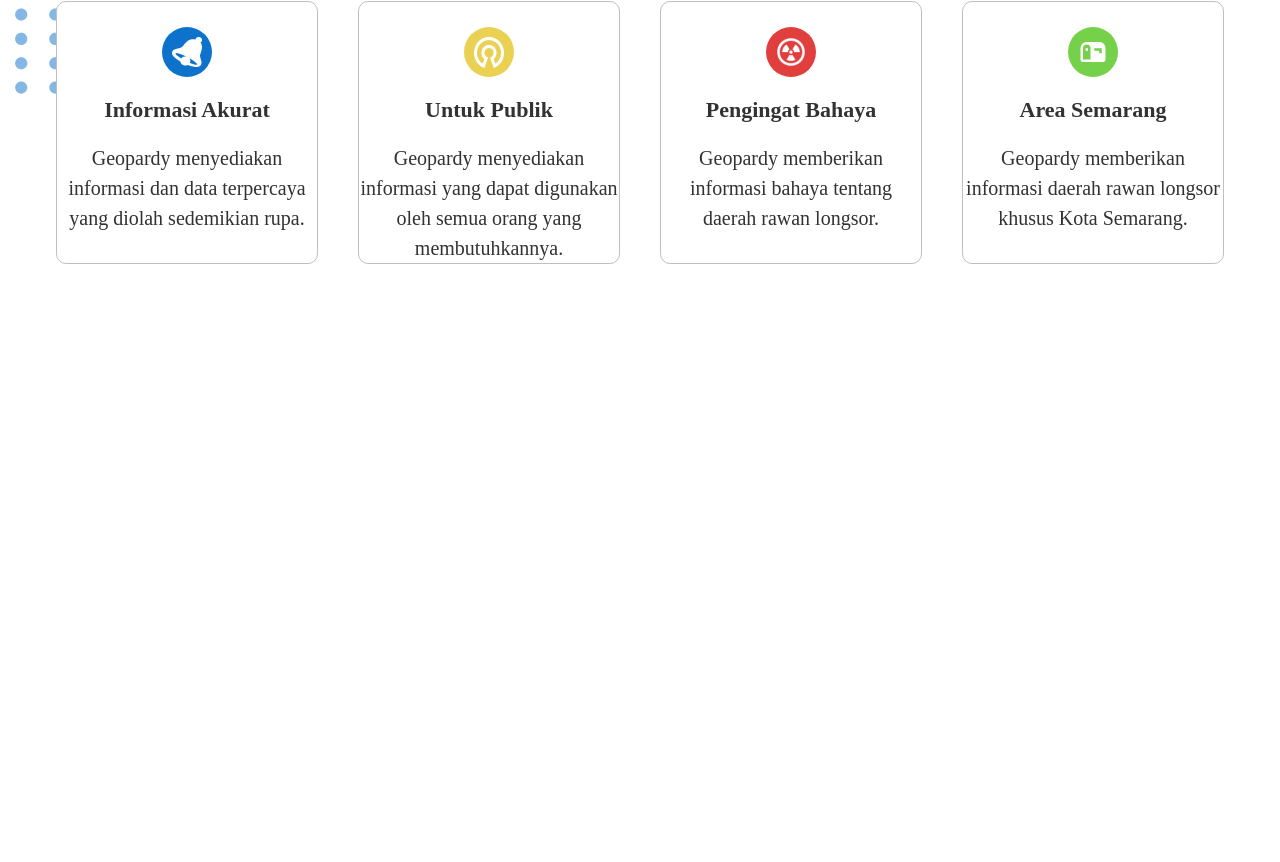
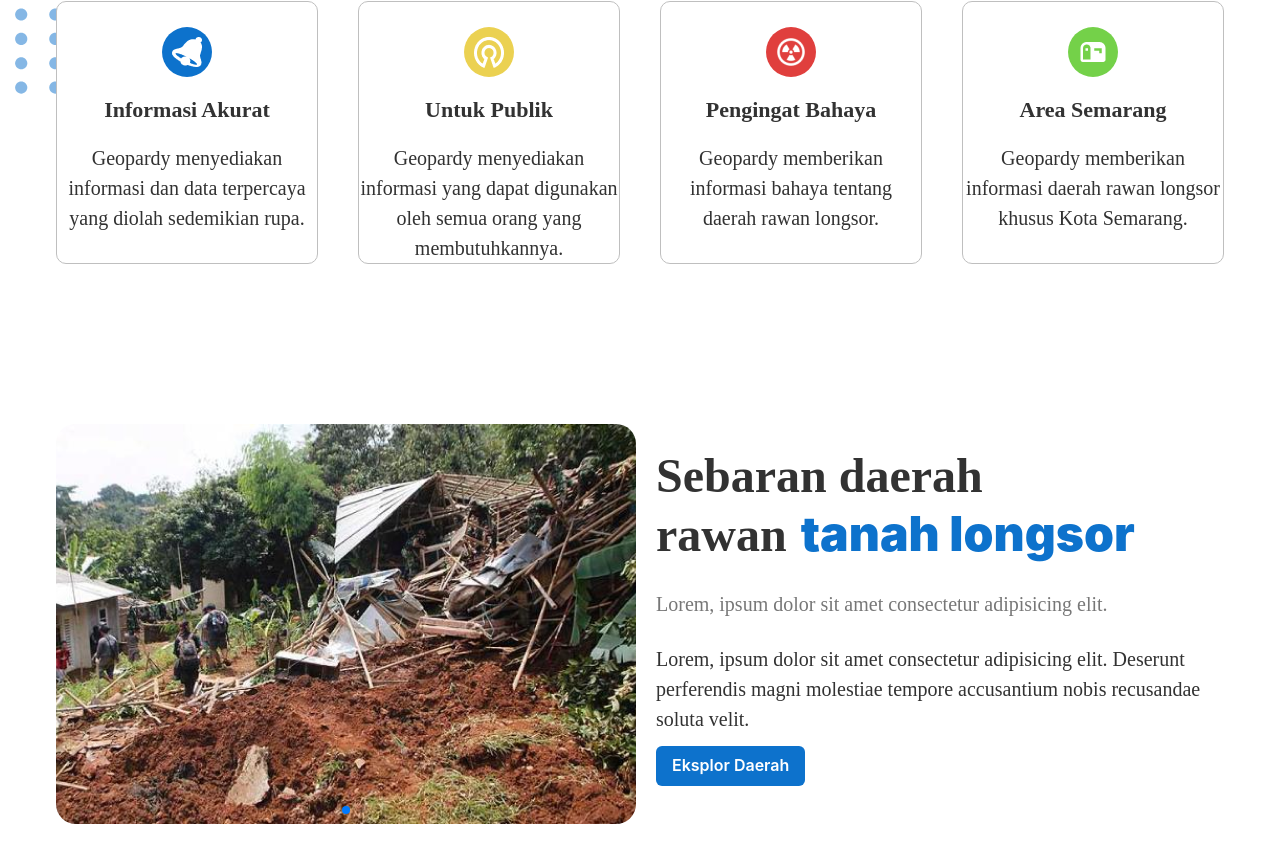
Before and after one commit to sandilokaa/georpardy-front-end, a React (Create React App) app: page / in a window 1280 px wide. Shown: the part 1317-2179 px from the top of the page. Before the commit the page ends 1741 px from the top, so only its background shows below. Built offline with nearby package versions, Linux system fonts and the light colour scheme.

Commit message:
docs: add swiper landslide

```diff
--- a/src/pages/home/Home.jsx
+++ b/src/pages/home/Home.jsx
@@ -9,14 +9,25 @@ import {
     Button,
     Link
 } from "@chakra-ui/react";
+
+import { Swiper, SwiperSlide } from "swiper/react";
+import "swiper/css";
+import "swiper/css/pagination";
+import "../../assets/css/swiper.css";
+import { Pagination } from "swiper";
+
 import HomeLayout from "../../layouts/HomeLayout";
 import ImageMainContent from "../../assets/images/img-content-1.png";
 import GeopardyInformationCard from "../../components/home/GeopardyInformationCard";
+import ImageLandslide from "../../assets/images/tanah-longsor.jpg";
+import ImageLandslide2 from "../../assets/images/tanah-longsor-2.png";
+import ImageLandslide3 from "../../assets/images/tanah-longsor-3.png";
 import AlertIcon from "../../assets/icons/alert.png";
 import OpenIcon from "../../assets/icons/open.png";
 import MailboxIcon from "../../assets/icons/mailbox.png";
 import RadioactiveIcon from "../../assets/icons/radioactive.png";
 import DotVector from "../../assets/icons/dot-vector.svg";
+import AreaInformationSwiper from "../../components/home/AreaInformationSwiper";
 
 const Home = () => {
 
@@ -146,7 +157,7 @@ const Home = () => {
                 </Flex>
                 <Flex gap="40px" position="relative">
                     <Flex display="block" ml="-75px" pos="absolute" mt="-90px">
-                    <Image display="block" src={DotVector} alt="Geopardy Dot Vector" />
+                        <Image display="block" src={DotVector} alt="Geopardy Dot Vector" />
                     </Flex>
                     <GeopardyInformationCard
                         bgColor="#0D72CC"
@@ -174,6 +185,84 @@ const Home = () => {
                     />
                 </Flex>
             </Flex>
+
+            <Flex gap="20px" flexDir={['column', 'row']} mb="100px">
+                <Flex flexDirection="column" gap="20px" w={["100%", "50%"]}>
+                    <Flex w="580px" h="400px">
+                        <Swiper
+                            pagination={{
+                                dynamicBullets: true,
+                            }}
+                            modules={[Pagination]}
+                            className="swiper"
+                        >
+                            <SwiperSlide className="swiper-slide">
+                                <AreaInformationSwiper
+                                    imageLandslide={ImageLandslide}
+                                />
+                            </SwiperSlide>
+                            <SwiperSlide className="swiper-slide">
+                                <AreaInformationSwiper
+                                    imageLandslide={ImageLandslide2}
+                                />
+                            </SwiperSlide>
+                            <SwiperSlide className="swiper-slide">
+                                <AreaInformationSwiper
+                                    imageLandslide={ImageLandslide3}
+                                />
+                            </SwiperSlide>
+                        </Swiper>
+                    </Flex>
+                </Flex>
+                <Flex w="50%" flexDirection="column" mt="2%">
+                    <Box>
+                        <Heading fontSize="48px" fontWeight="900" fontFamily="Poppins" color="#323232">
+                            Sebaran daerah rawan
+                            <Heading as="span" color="#0D72CC" fontSize="48px" fontWeight="900" ml="14px" mr="14px">
+                                tanah longsor
+                            </Heading>
+                        </Heading>
+                        <Text
+                            fontSize="20px"
+                            fontWeight="medium"
+                            color="#777777"
+                            mb="12px"
+                            mt="25px"
+                            fontFamily="Poppins"
+                        >
+                            Lorem, ipsum dolor sit amet consectetur adipisicing elit.
+                        </Text>
+                        <Text
+                            fontSize="20px"
+                            fontWeight="medium"
+                            color="#323232"
+                            mb="12px"
+                            mt="25px"
+                            fontFamily="Poppins"
+                        >
+                            Lorem, ipsum dolor sit amet consectetur adipisicing elit.
+                            Deserunt perferendis magni molestiae tempore accusantium nobis recusandae soluta velit.
+                        </Text>
+                        <Link
+                            as={LinkRouter}
+                            to="/area-distribution"
+                            textDecoration="none"
+                            _hover={{ textDecoration: "none" }}
+                        >
+                            <Button
+                                variant="solid"
+                                bgColor="#0D72CC"
+                                color="white"
+                                _hover={{ bgColor: "#0D72CC" }}
+                                _active={{ bgColor: "#0D72CC" }}
+                            >
+                                Eksplor Daerah
+                            </Button>
+                        </Link>
+                    </Box>
+                </Flex>
+            </Flex>
+
         </HomeLayout >
 
     );
```
